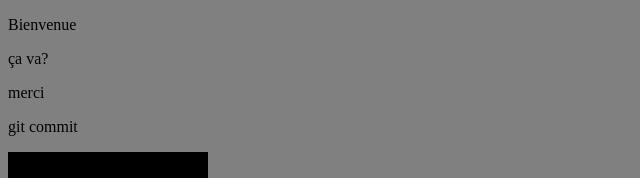
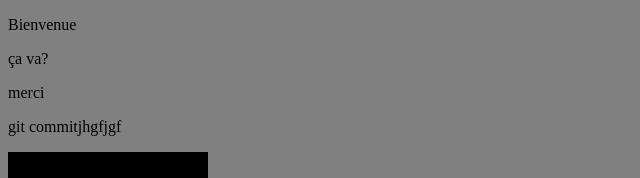
Before and after one commit to Granu88/Test-Alajji, a plain HTML site: page index.html in a window 1280 px wide. Shown: the top 178 px of the page, 0-640 px from the left. Drawn offline with Linux system fonts and the light colour scheme.

Commit message:
changement github

```diff
--- a/index.html
+++ b/index.html
@@ -9,7 +9,7 @@
     <p>Bienvenue <p>
       <p>ça va?</p>
       <p>merci</p>
-      <p>git commit</p>
+      <p>git commitjhgfjgf</p>
 
       <img src="images/téléchargement.png" alt="">
   </body>
```
